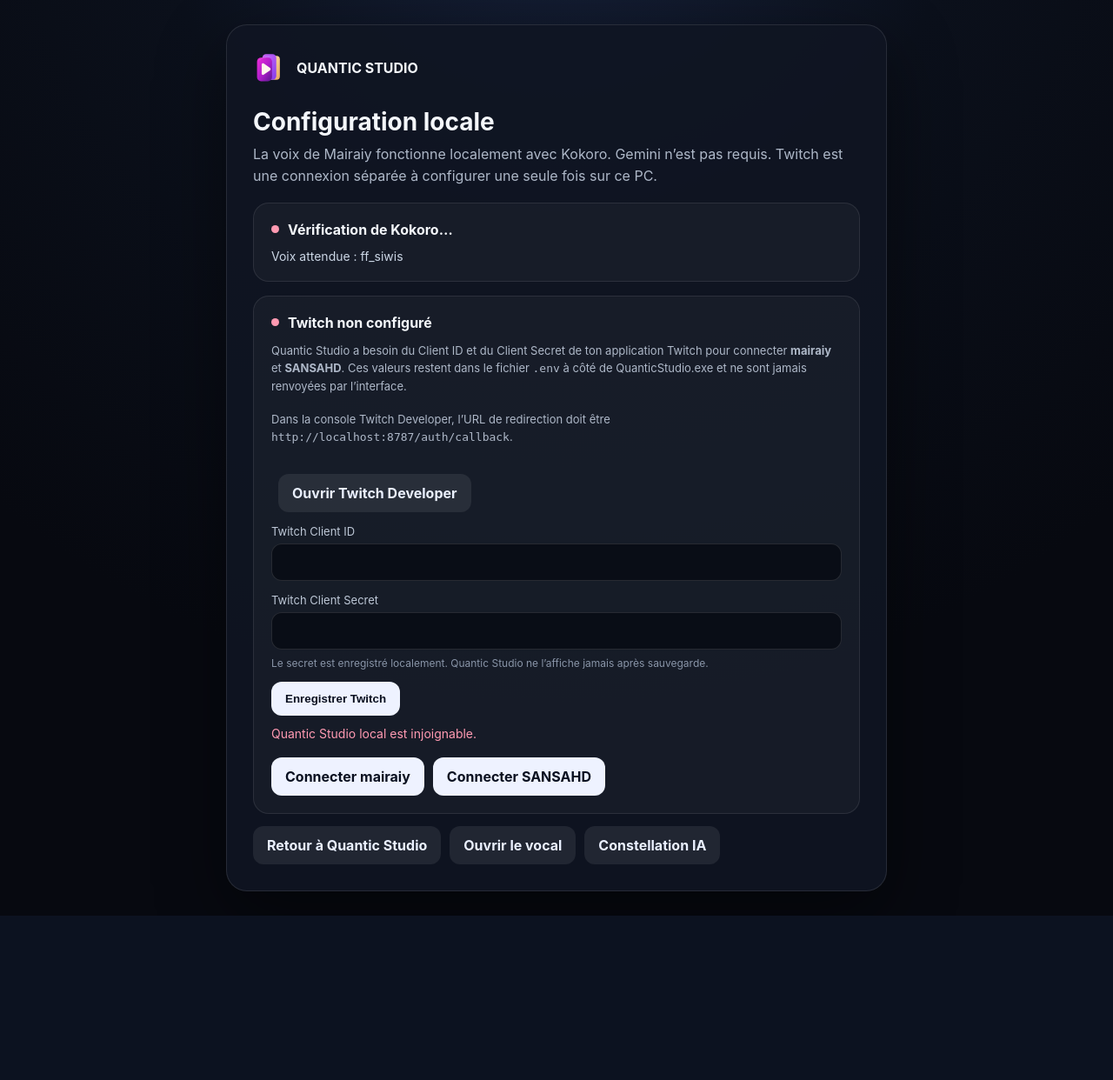
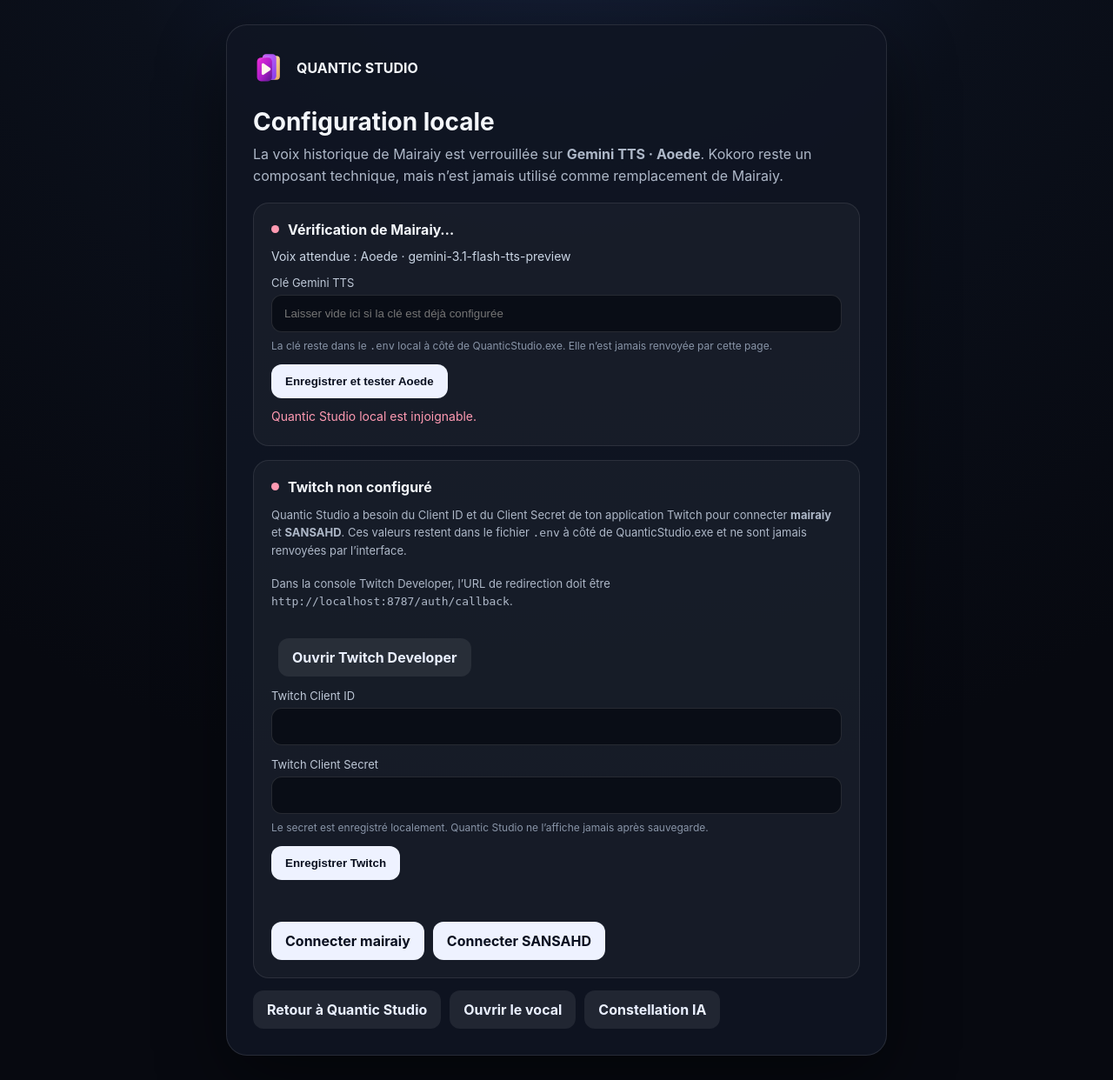
Before and after one commit to XDSawyerLoL/Auralive, a Python web app: template app/web/templates/setup.html in a window 1280 px wide. Shown: the whole page at 87% size. Before the commit the page ends 1053 px from the top, so only its background shows below. Run offline with Jinja, Linux system fonts and the light colour scheme; the template is opened without the code that fills it, so the values that code supplies are empty.

Commit message:
fix(studio): expose real Mairaiy Aoede setup instead of Kokoro fiction

```diff
--- a/app/web/templates/setup.html
+++ b/app/web/templates/setup.html
@@ -14,18 +14,27 @@
     .status{display:flex;align-items:center;gap:10px;font-weight:700;margin-bottom:12px}.dot{width:9px;height:9px;border-radius:50%;background:#ff9ab2}.status.ready .dot{background:#88efc9;box-shadow:0 0 14px rgba(136,239,201,.7)}
     label{display:block;font-size:13px;color:#bec8d7;margin:14px 0 6px}input{width:100%;padding:13px 14px;border-radius:12px;border:1px solid rgba(255,255,255,.12);background:#090d16;color:#fff;outline:none}input:focus{border-color:#818bff;box-shadow:0 0 0 3px rgba(129,139,255,.12)}
     button,a.button{display:inline-flex;align-items:center;justify-content:center;border:0;border-radius:12px;padding:12px 16px;font-weight:750;text-decoration:none;cursor:pointer;background:#eef2ff;color:#0a1020;margin-top:14px}a.secondary{background:rgba(255,255,255,.08);color:#eaf0ff;margin-left:8px}.actions{display:flex;gap:10px;flex-wrap:wrap}.actions a{margin-left:0}
-    #result{min-height:22px;margin-top:12px;font-size:14px}.error{color:#ff9ab2}.secret-note{font-size:12px;color:#8995a8;margin-top:8px}.voice{font-size:14px;color:#cbd6e5}
+    .result{min-height:22px;margin-top:12px;font-size:14px}.error{color:#ff9ab2}.secret-note{font-size:12px;color:#8995a8;margin-top:8px}.voice{font-size:14px;color:#cbd6e5}
+    audio{width:100%;margin-top:12px}
   </style>
 </head>
 <body>
 <main>
   <div class="brand"><img src="/static/quantic-studio-mark.svg?v=2.8.1" alt="" style="width:38px;height:38px"><strong>QUANTIC STUDIO</strong></div>
   <h1>Configuration locale</h1>
-  <p>La voix de Mairaiy fonctionne localement avec Kokoro. Gemini n’est pas requis. Twitch est une connexion séparée à configurer une seule fois sur ce PC.</p>
+  <p>La voix historique de Mairaiy est verrouillée sur <b>Gemini TTS · Aoede</b>. Kokoro reste un composant technique, mais n’est jamais utilisé comme remplacement de Mairaiy.</p>
 
   <section class="card">
-    <div class="status" id="voice-status"><span class="dot"></span><span>Vérification de Kokoro…</span></div>
-    <div class="voice" id="voice-detail">Voix attendue : ff_siwis</div>
+    <div class="status" id="voice-status"><span class="dot"></span><span>Vérification de Mairaiy…</span></div>
+    <div class="voice" id="voice-detail">Voix attendue : Aoede · gemini-3.1-flash-tts-preview</div>
+    <form id="voice-form" autocomplete="off">
+      <label for="tts-key">Clé Gemini TTS</label>
+      <input id="tts-key" name="api_key" type="password" maxlength="512" spellcheck="false" placeholder="Laisser vide ici si la clé est déjà configurée">
+      <div class="secret-note">La clé reste dans le <code>.env</code> local à côté de QuanticStudio.exe. Elle n’est jamais renvoyée par cette page.</div>
+      <button type="submit">Enregistrer et tester Aoede</button>
+      <div id="voice-result" class="result"></div>
+      <audio id="voice-sample" controls hidden></audio>
+    </form>
   </section>
 
   <section class="card">
@@ -41,7 +50,7 @@
       <input id="client-secret" name="client_secret" type="password" required maxlength="300" spellcheck="false">
       <div class="secret-note">Le secret est enregistré localement. Quantic Studio ne l’affiche jamais après sauvegarde.</div>
       <button type="submit">Enregistrer Twitch</button>
-      <div id="result"></div>
+      <div id="result" class="result"></div>
     </form>
 
     <div class="actions" id="connect-actions" hidden>
@@ -60,6 +69,9 @@
 (() => {
   const voiceStatus = document.querySelector('#voice-status');
   const voiceDetail = document.querySelector('#voice-detail');
+  const voiceForm = document.querySelector('#voice-form');
+  const voiceResult = document.querySelector('#voice-result');
+  const voiceSample = document.querySelector('#voice-sample');
   const twitchStatus = document.querySelector('#twitch-status');
   const form = document.querySelector('#twitch-form');
   const result = document.querySelector('#result');
@@ -71,15 +83,15 @@
     try {
       const response = await fetch('/api/setup/status', {cache:'no-store'});
       const data = await response.json();
-      const kokoro = data.kokoro || {};
-      if (kokoro.ready) {
+      const voice = data.voice || {};
+      if (data.gemini_configured && voice.ready) {
         voiceStatus.classList.add('ready');
-        voiceStatus.querySelector('span:last-child').textContent = 'Kokoro local prêt';
-        voiceDetail.textContent = `Voix : ${kokoro.voice || 'ff_siwis'} · moteur local · aucun quota`;
+        voiceStatus.querySelector('span:last-child').textContent = 'Mairaiy Aoede configurée';
+        voiceDetail.textContent = `Voix : ${voice.engine_voice || 'Aoede'} · ${voice.model || 'gemini-3.1-flash-tts-preview'}`;
       } else {
         voiceStatus.classList.remove('ready');
-        voiceStatus.querySelector('span:last-child').textContent = kokoro.last_error ? 'Kokoro indisponible' : 'Chargement de Kokoro…';
-        voiceDetail.textContent = kokoro.last_error || 'Voix attendue : ff_siwis';
+        voiceStatus.querySelector('span:last-child').textContent = 'Clé Gemini TTS requise';
+        voiceDetail.textContent = voice.last_error || 'Voix attendue : Aoede · gemini-3.1-flash-tts-preview';
       }
       if (data.twitch_configured) {
         twitchStatus.classList.add('ready');
@@ -93,14 +105,47 @@
         actions.hidden = true;
       }
     } catch (error) {
-      result.className = 'error';
-      result.textContent = 'Quantic Studio local est injoignable.';
+      voiceResult.className = 'result error';
+      voiceResult.textContent = 'Quantic Studio local est injoignable.';
     }
   }
 
+  voiceForm.addEventListener('submit', async event => {
+    event.preventDefault();
+    const key = document.querySelector('#tts-key').value.trim();
+    if (!key) {
+      voiceResult.className = 'result error';
+      voiceResult.textContent = 'Entre la clé Gemini TTS pour la valider.';
+      return;
+    }
+    voiceResult.className = 'result';
+    voiceResult.textContent = 'Validation de la vraie voix Aoede…';
+    try {
+      const response = await fetch('/api/setup/voice', {
+        method:'POST',
+        headers:{'Content-Type':'application/json'},
+        body:JSON.stringify({api_key:key}),
+      });
+      const data = await response.json();
+      if (!response.ok) throw new Error(data.detail || 'Configuration Aoede impossible');
+      document.querySelector('#tts-key').value = '';
+      voiceResult.className = 'result ok';
+      voiceResult.textContent = 'Aoede validée et enregistrée localement.';
+      if (data.audio_url) {
+        voiceSample.src = data.audio_url + '?t=' + Date.now();
+        voiceSample.hidden = false;
+        voiceSample.play().catch(()=>{});
+      }
+      await refresh();
+    } catch (error) {
+      voiceResult.className = 'result error';
+      voiceResult.textContent = error.message || String(error);
+    }
+  });
+
   form.addEventListener('submit', async event => {
     event.preventDefault();
-    result.className = '';
+    result.className = 'result';
     result.textContent = 'Enregistrement…';
     const payload = {
       client_id: document.querySelector('#client-id').value.trim(),
@@ -115,12 +160,12 @@
       const data = await response.json();
       if (!response.ok) throw new Error(data.detail || 'Configuration Twitch impossible');
       document.querySelector('#client-secret').value = '';
-      result.className = 'ok';
+      result.className = 'result ok';
       result.textContent = 'Configuration enregistrée localement.';
       await refresh();
       if (requestedRole) setTimeout(() => { location.href = `/auth/twitch/${requestedRole}`; }, 500);
     } catch (error) {
-      result.className = 'error';
+      result.className = 'result error';
       result.textContent = error.message || String(error);
     }
   });
```
